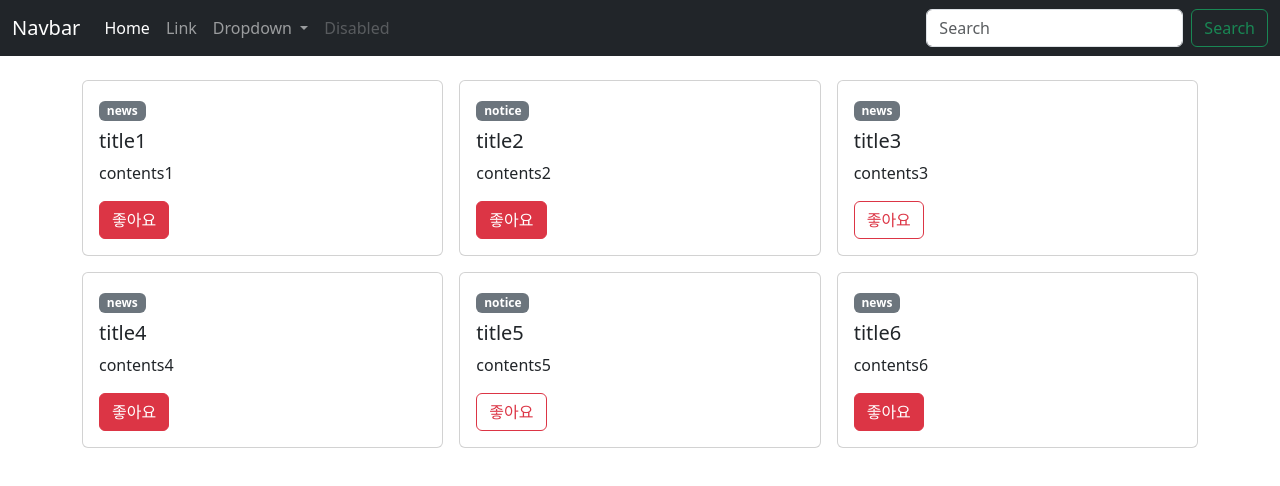
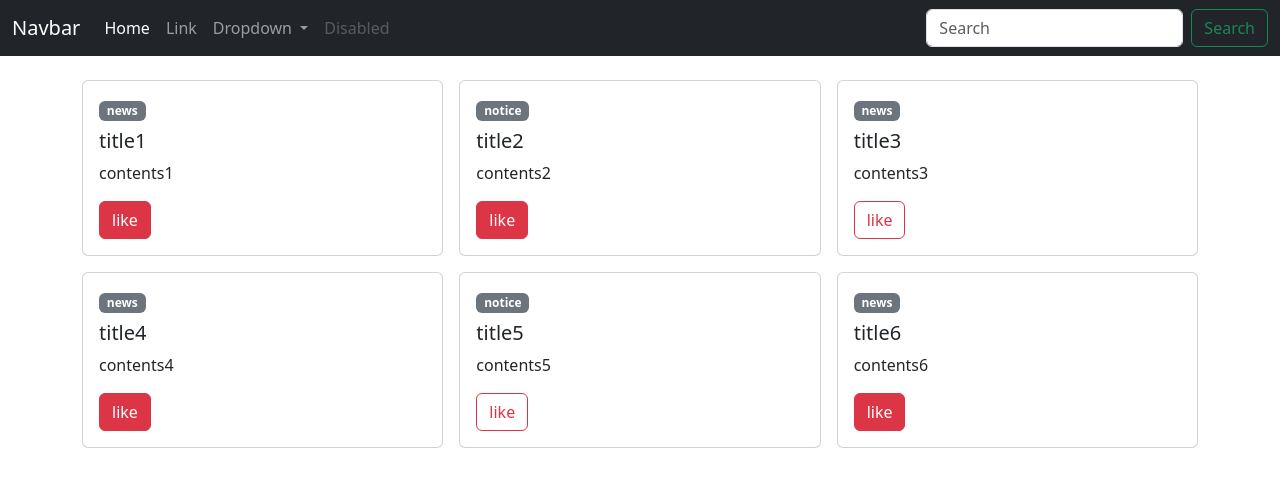
Before and after one commit to sylee84/learn-vue3, a Vue app: page / in a window 1280 px wide. Shown: the top 486 px of the page. Built offline with nearby package versions, Linux system fonts and the light colour scheme.

Commit message:
text 수정

```diff
--- a/src/components/AppCard.vue
+++ b/src/components/AppCard.vue
@@ -3,14 +3,12 @@
 		<div class="card-body">
 			<!-- {{ $props }} -->
 			<!-- type: news, notice -->
-			<span class="badge bg-secondary">{{ BadgeType }}</span>
+			<span class="badge bg-secondary">{{ typeBadge }}</span>
 			<h5 class="card-titl mt-2">{{ title }}</h5>
 			<p class="card-text">{{ contents }}</p>
 			<!-- <a v-if="isLike" href="#" class="btn btn-danger">좋아요</a>
 			<a v-else href="#" class="btn btn-outline-danger">좋아요</a> -->
-			<a href="#" class="btn" :class="isLikeClass" @click="toggleLike"
-				>좋아요</a
-			>
+			<a href="#" class="btn" :class="isLikeClass" @click="toggleLike">like</a>
 		</div>
 	</div>
 </template>
@@ -51,14 +49,14 @@ export default {
 		const isLikeClass = computed(() =>
 			props.isLike ? 'btn-danger' : 'btn-outline-danger',
 		);
-		const BadgeType = computed(() =>
+		const typeBadge = computed(() =>
 			props.type === 'news' ? 'news' : 'notice',
 		);
 		const toggleLike = () => {
 			// props.isLike === !props.isLike;
 			context.emit('toggleLike');
 		};
-		return { isLikeClass, BadgeType, toggleLike };
+		return { isLikeClass, typeBadge, toggleLike };
 	},
 };
 </script>
```
